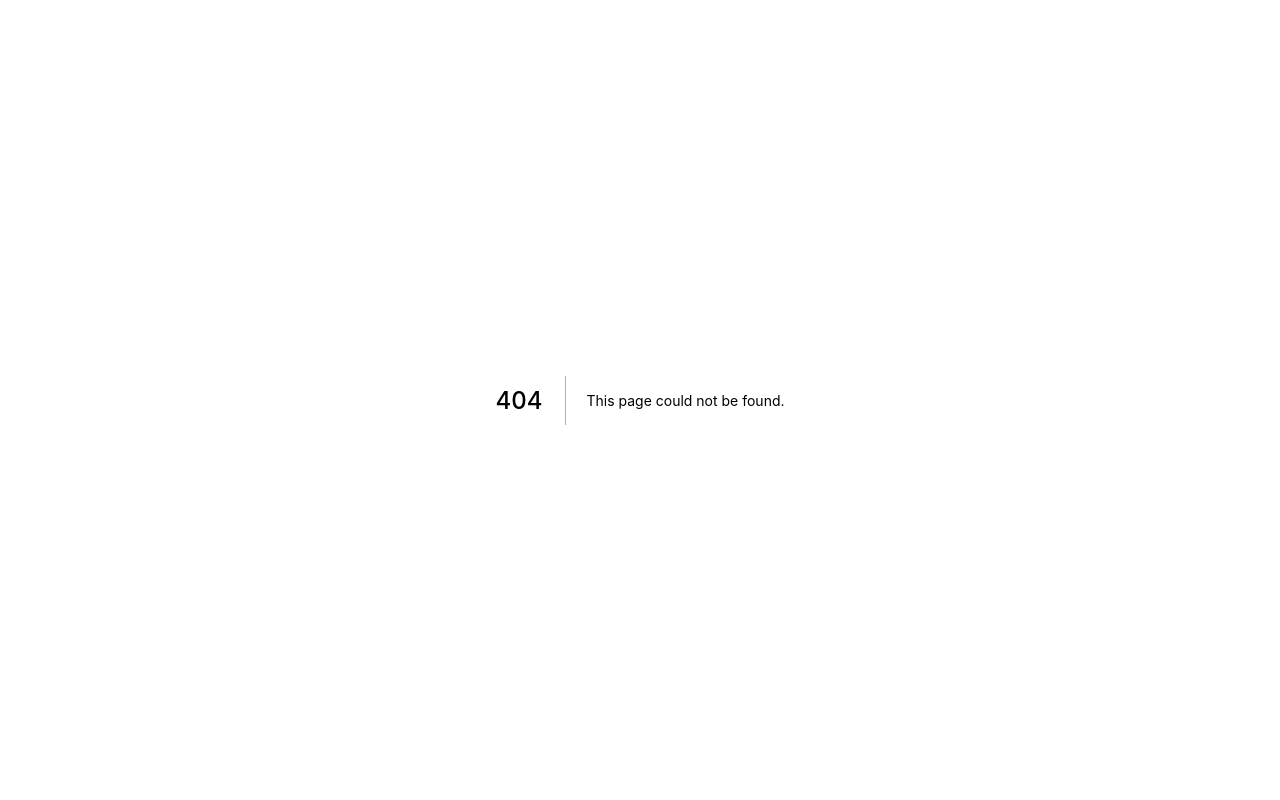
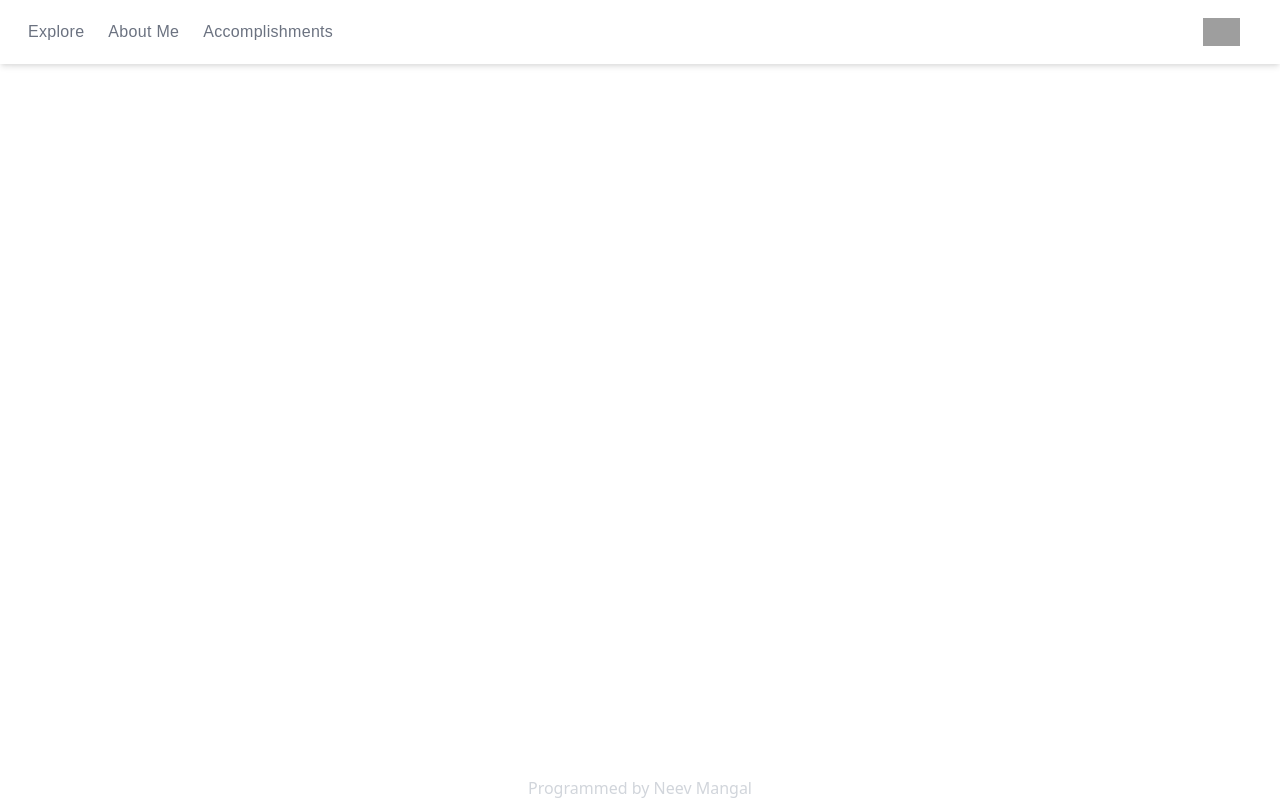
Before and after one commit to ccans/neevmangalofficial, a Next.js app: page /blog in a window 1280 px wide. Before the commit this address had no page. Built offline with nearby package versions, Linux system fonts and the light colour scheme; grey boxes are pictures that could not be loaded.

Commit message:
Basics Set Up

```diff
--- /dev/null
+++ b/components/Coverpage.js
@@ -0,0 +1,15 @@
+function Coverpage({coverPageDown, setCover}) {
+    return (
+        <div onClick={() => setCover(false)} className={coverPageDown ? "fixed w-screen h-screen bg-black z-30 transition-all duration-1000 "   : "overflow-hidden fixed w-screen h-0 bg-black z-30 transition-all duration-1000"}>
+
+            <div className={coverPageDown ? "grid justify-items-center h-screen items-center m-0 md:m-5 animate-pulse transition-all"   : "h-screen"}>
+            <svg className={coverPageDown ? "display-animation opacity-100" : "opacity-0"} xmlns="http://www.w3.org/2000/svg" x="0px" y="0px"
+width="100" height="100"
+viewBox="0 0 172 172"
+style={{fill: "#000000"}}><g fill="none" fill-rule="nonzero" stroke="none" stroke-width="1" stroke-linecap="butt" stroke-linejoin="miter" stroke-miterlimit="10" stroke-dasharray="" stroke-dashoffset="0" font-family="none" font-weight="none" font-size="none" text-anchor="none" style={{mixBlendMode: "normal"}} ><path d="M0,172v-172h172v172z" fill="none"></path><g fill="#ffffff"><path d="M84.66969,10.36031l-37.35625,39.6675l8.34469,-39.6675zM116.15375,10.36031l8.50594,39.6675l-36.95312,-39.6675zM122.95313,58.48h-73.93313l36.98,-39.76156zM38.56563,58.48h-34.23875l43.92719,-46.21156zM38.96875,65.36l33.47281,88.2575l-68.37,-88.2575zM46.44,65.36h79.12l-39.56,102.56844zM133.4075,58.48l-9.86312,-46.39969l43.84656,46.39969zM99.58531,153.55031l33.45937,-88.19031h34.76281z"></path></g></g></svg>
+            </div>
+        </div>
+    )
+}
+
+export default Coverpage
--- a/components/Dropdown.js
+++ b/components/Dropdown.js
@@ -1,8 +1,8 @@
 import Dropdowncomponent from "./Dropdowncomponent";
 
-function DropDown({rotate}) {
+function DropDown({droppedDown}) {
     return (
-        <div className={rotate ? "fixed w-screen h-screen bg-white z-20 overflow-hidden transition-all md:w-0"   : "fixed w-0 h-screen bg-white z-20 overflow-hidden transition-all"}>
+        <div className={droppedDown ? "fixed w-screen h-screen bg-white z-10 overflow-hidden transition-all md:w-0"   : "fixed w-0 h-screen bg-white z-20 overflow-hidden transition-all"}>
         <div className="flex-column items-center grid justify-items-center w-screen bg-white h-screen p-20" >
             <Dropdowncomponent title="Explore" />
             <Dropdowncomponent title="About Me" />
--- a/components/Header.js
+++ b/components/Header.js
@@ -1,24 +1,19 @@
 import HeaderItem from "./HeaderItem";
 import Icon from "./Icon";
 import React, { useState } from 'react';
-
-function print() {
-    console.log("hi");
-}
-
-function Header({rotate, setRotate}) {
+function Header({droppedDown, toggleDropDown, setCover}) {
 
 
 
     return (
-        <header className = "shadow-md flex h-16 justify-between items-center fixed w-screen bg-white z-50">
+        <header className = "shadow-md flex h-16 justify-between items-center fixed w-screen bg-white z-20">
             <div className = "ml-4 md:flex-grow justify-left max-w-md hidden md:flex">
-                <HeaderItem title="Explore" />
-                <HeaderItem title="About Me" />
-                <HeaderItem title="Accomplishments" />
+                <HeaderItem title="Explore" setCover={setCover} address="blog"/>
+                <HeaderItem title="About Me" setCover={setCover} />
+                <HeaderItem title="Accomplishments" setCover={setCover} />
             </div>
             <div>
-                <Icon rotate={rotate} setRotate={setRotate} />
+                <Icon droppedDown={droppedDown} toggleDropDown={toggleDropDown} />
             </div>
         </header>
     )
--- a/components/HeaderItem.js
+++ b/components/HeaderItem.js
@@ -1,7 +1,8 @@
-function HeaderItem({title}) {
+
+function HeaderItem({title, setCover, address}) {
     return (
-        <div className = "content-center flex flex-wrap">
-           <p className = "cursor-pointer mx-3 titillium-thin transition duration-500 text-gray-500 hover:text-black">{title}</p>
+        <div className = "content-center flex flex-wrap" onClick={() => setCover(true)}>
+           <a href={address}><p className = "cursor-pointer mx-3 titillium-thin transition duration-500 text-gray-500 hover:text-black">{title}</p></a>
         </div>
     )
 }
--- a/components/Icon.js
+++ b/components/Icon.js
@@ -1,11 +1,11 @@
 import React, { useState } from 'react';
 
-function Icon({rotate, setRotate}) {
+function Icon({droppedDown, toggleDropDown}) {
 
       return (
         <div
-          onClick={() => setRotate(!rotate)}
-          className={rotate ? "rotate h-7 m-5 animate-pulse" : "rotate-back h-7 m-5 animate-pulse"}
+          onClick={() => toggleDropDown(!droppedDown)}
+          className={droppedDown ? "rotate h-7 m-5 animate-pulse" : "rotate-back h-7 m-5 animate-pulse"}
           >
 
         <img src="https://img.icons8.com/ios-filled/50/000000/diamond--v1.png"
--- /dev/null
+++ b/pages/blog.js
@@ -0,0 +1,34 @@
+import React, { useState } from 'react';
+
+import Head from 'next/head'
+import Header from "../components/Header";
+import Dropdown from "../components/Dropdown";
+import Coverpage from '../components/Coverpage';
+
+
+function blog() {
+
+    const [droppedDown, toggleDropDown] = useState(false);
+    const [coverPageDown, setCover] = useState(false);
+
+    return (
+        <div>
+            <Head>
+                <title>Blog | Neev Mangal</title>
+                <link rel="icon" href="/favicon.ico" />
+            </Head>
+
+            <main>
+                <Header droppedDown={droppedDown} toggleDropDown={toggleDropDown} setCover={setCover}/>
+                <Dropdown droppedDown={droppedDown} />
+                <Coverpage coverPageDown={coverPageDown} setCover={setCover}/>
+            </main>
+
+            <footer className="fixed bottom-0 w-screen text-center text-gray-300">
+                Programmed by Neev Mangal
+            </footer>
+        </div>
+    )
+}
+
+export default blog
--- a/pages/index.js
+++ b/pages/index.js
@@ -1,8 +1,10 @@
+import React, { useState } from 'react';
+import Particles from 'react-particles-js';
+
 import Head from 'next/head'
 import Header from "../components/Header";
-import Particles from 'react-particles-js';
 import Dropdown from "../components/Dropdown";
-import React, { useState } from 'react';
+import Coverpage from '../components/Coverpage';
 
 const particleParams = {
   "particles": {
@@ -76,7 +78,7 @@ const particleParams = {
         "mode": "repulse"
       },
       "onclick": {
-        "enable": true,
+        "enable": false,
         "mode": "push"
       },
       "resize": true
@@ -112,7 +114,8 @@ const particleParams = {
 
 export default function Home() {
 
-  const [rotate, setRotate] = useState(false);
+  const [droppedDown, toggleDropDown] = useState(false);
+  const [coverPageDown, setCover] = useState(false);
 
   return (
     <div>
@@ -122,16 +125,17 @@ export default function Home() {
       </Head>
 
       <main>
-        <Header rotate={rotate} setRotate={setRotate}/>
-        <Dropdown rotate={rotate} />
+        <Header droppedDown={droppedDown} toggleDropDown={toggleDropDown} setCover={setCover}/>
+        <Dropdown droppedDown={droppedDown} />
+        <Coverpage coverPageDown={coverPageDown} setCover={setCover}/>
         <div className="fixed w-screen h-screen">
           <Particles params={particleParams}  />
         </div>
-        <div className="h-screen bg-design"></div>
+        <div className="h-screen bg-design white"></div>
       </main>
 
-      <footer>
-
+      <footer className="fixed bottom-0 w-screen text-center text-gray-300">
+        Programmed by Neev Mangal
       </footer>
     </div>
   )
--- a/styles/globals.css
+++ b/styles/globals.css
@@ -31,6 +31,9 @@
   animation: rotate-back-keyframes 1s;
  }
 
+ .display-animation {
+  animation: display-animation-keyframes 2s;
+ }
 
  @keyframes rotate-keyframes {
   from {
@@ -56,6 +59,22 @@
 
  }
 
+ @keyframes display-animation-keyframes {
+  from {
+   opacity: 0;
+  }
+
+  to {
+   opacity: 1;
+  }
+
+
+ }
+
+
  .transition-all {
   transition-duration: 300ms;
  }
+ .t-duration-1000 {
+   transition-duration: 1000ms !important;
+ }
```
Also changed, not shown: 1 other file (tests, documents, lock files or other folders).
